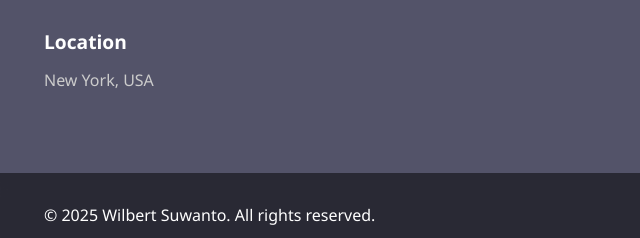
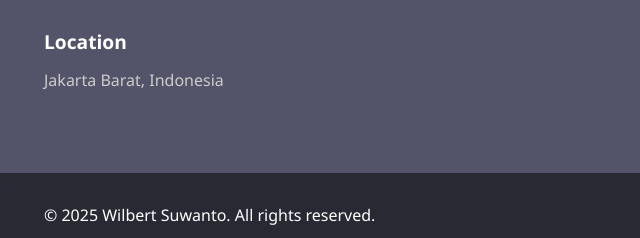
Before and after one commit to wilbert1611/Portofolio-Website, a plain HTML site: page index.html in a window 1280 px wide. Shown: the part 2803-3041 px from the top of the page, 16-656 px from the left. Drawn offline with Linux system fonts and the light colour scheme.

Commit message:
index.html

```diff
--- a/index.html
+++ b/index.html
@@ -193,7 +193,7 @@
                         </div>
                         <div class="contact-item">
                             <h3>Location</h3>
-                            <p>New York, USA</p>
+                            <p>Jakarta Barat, Indonesia</p>
                         </div>
                     </div>
                 </div>
```
